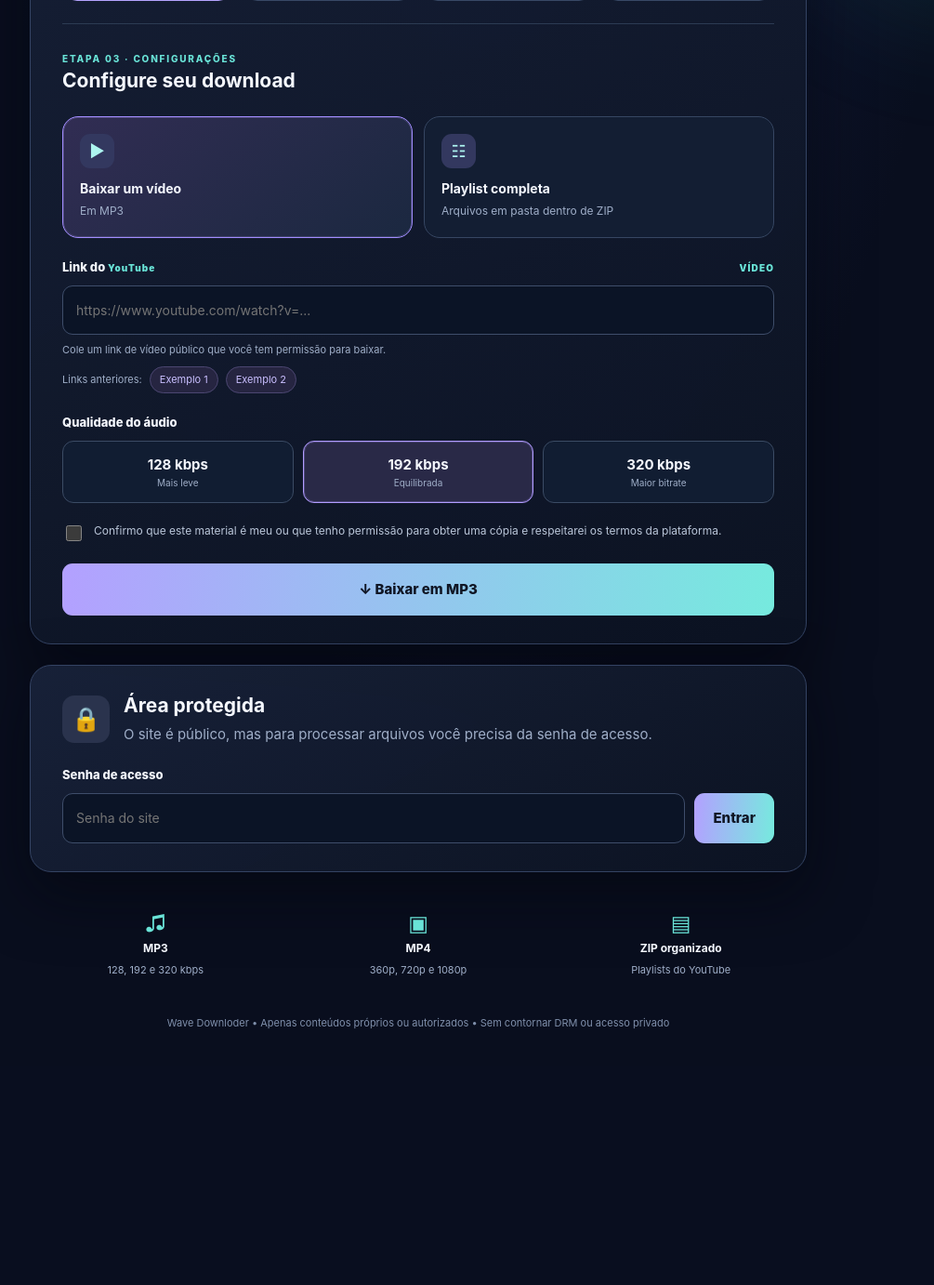
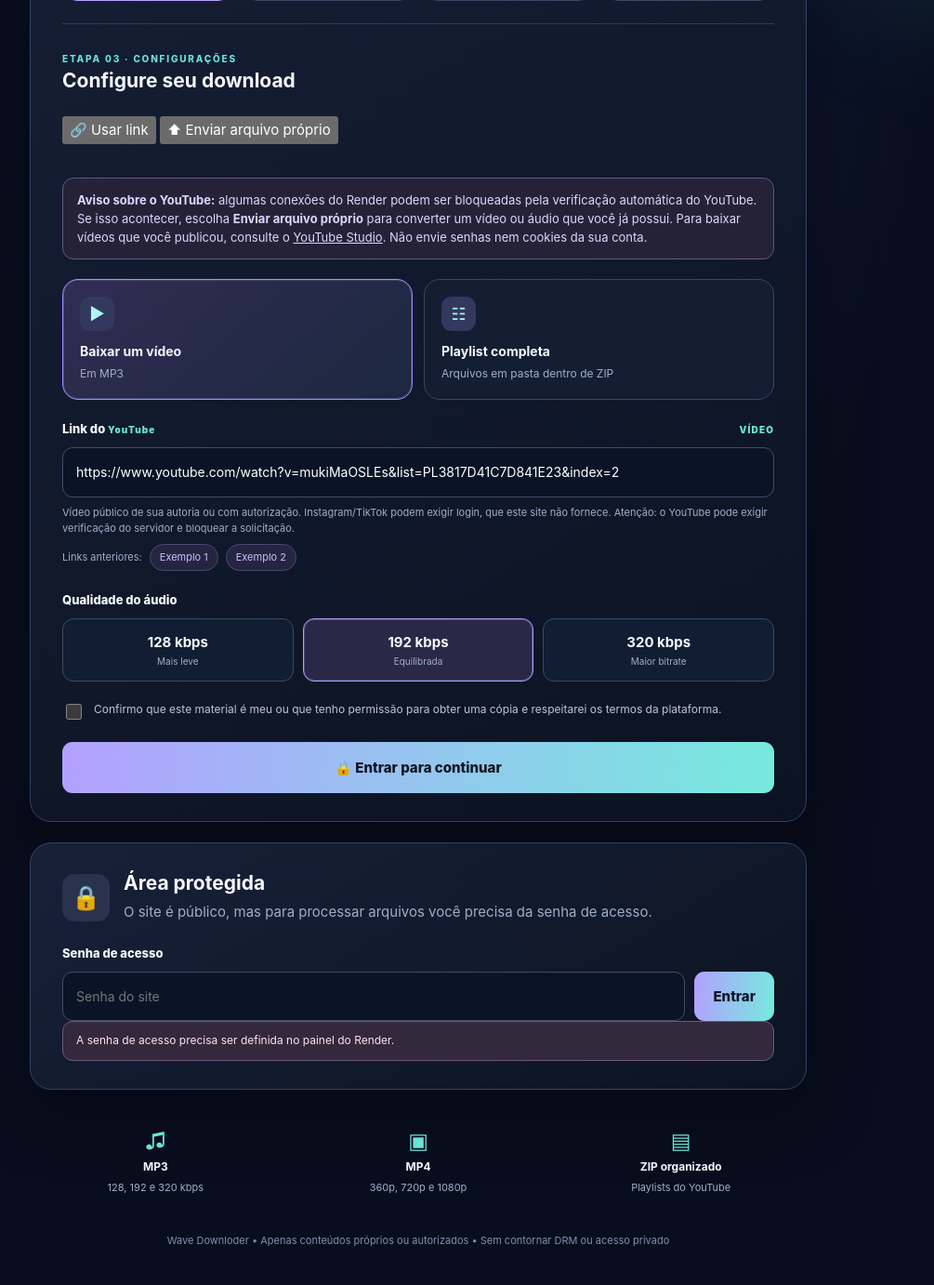
Before and after one commit to franaap2014-ai/wave-downloder, a Flask app: page / in a window 1280 px wide. Shown: the part 768-2150 px from the top of the page at 93% size, without its empty margins (190-1195 px from the left). Before the commit the page ends 1875 px from the top, so only its background shows below. Run offline with Flask 3, Linux system fonts and the light colour scheme; some libraries are stand-ins or nearby versions.

Commit message:
Adiciona seletor link ou arquivo e alternativa segura para vídeo próprio

```diff
--- a/templates/index.html
+++ b/templates/index.html
@@ -40,6 +40,16 @@
       <div class="form-separator"></div>
       <div class="section-top"><div><span class="section-kicker">ETAPA 03 · CONFIGURAÇÕES</span><h2>Configure seu download</h2></div></div>
       <div class="main-form">
+        <div class="source-switch" id="sourceSwitch" role="group" aria-label="Escolha a origem da mídia">
+          <button type="button" id="sourceLink" class="source-option selected" aria-pressed="true">🔗 Usar link</button>
+          <button type="button" id="sourceUpload" class="source-option" aria-pressed="false">⬆ Enviar arquivo próprio</button>
+        </div>
+        <div class="platform-note hidden" id="youtubeServerNote" role="note">
+          <strong>Aviso sobre o YouTube:</strong> algumas conexões do Render podem ser bloqueadas pela verificação automática do YouTube.
+          Se isso acontecer, escolha <strong>Enviar arquivo próprio</strong> para converter um vídeo ou áudio que você já possui.
+          Para baixar vídeos que você publicou, consulte o <a href="https://studio.youtube.com/" target="_blank" rel="noopener noreferrer">YouTube Studio</a>.
+          Não envie senhas nem cookies da sua conta.
+        </div>
         <div class="mode-tiles" id="modeRow" role="group" aria-label="Tipo de mídia">
           <button type="button" id="videoMode" class="tile selected" aria-pressed="true"><span class="tile-icon">▶</span><strong>Baixar um vídeo</strong><small id="videoDescription">Em MP3</small></button>
           <button type="button" id="playlistMode" class="tile" aria-pressed="false"><span class="tile-icon">☷</span><strong>Playlist completa</strong><small>Arquivos em pasta dentro de ZIP</small></button>
@@ -50,7 +60,7 @@
           <p id="linkHelp" class="hint">Cole um link de vídeo público que você tem permissão para baixar.</p>
           <div class="example-row" id="examples"><span>Links anteriores:</span><button type="button" class="example-link" id="example1">Exemplo 1</button><button type="button" class="example-link" id="example2">Exemplo 2</button></div>
         </div>
-        <div class="field hidden" id="uploadPanel"><label for="uploadFile">Seu arquivo de áudio ou vídeo</label><input id="uploadFile" type="file" accept=".mp3,.m4a,.aac,.wav,.flac,.ogg,.mp4,.mov,.webm,audio/*,video/*"><p class="hint">Até 85 MB. Sem DRM. Conversão de arquivos que você possui legalmente.</p></div>
+        <div class="field hidden" id="uploadPanel"><label for="uploadFile">Escolha um arquivo de áudio ou vídeo seu</label><input id="uploadFile" type="file" accept=".mp3,.m4a,.aac,.wav,.flac,.ogg,.mp4,.mov,.webm,audio/*,video/*"><p class="hint">Até 85 MB: MP3, M4A, AAC, WAV, FLAC, OGG, MP4, MOV ou WEBM. Sem DRM. Use apenas arquivos próprios ou autorizados.</p></div>
         <div class="field" id="mp3Quality"><label>Qualidade do áudio</label>
           <div class="quality-grid" role="radiogroup" aria-label="Qualidade MP3">
             <label class="quality"><input type="radio" name="mp3Quality" value="128"><span><strong>128 kbps</strong><small>Mais leve</small></span></label>
```
